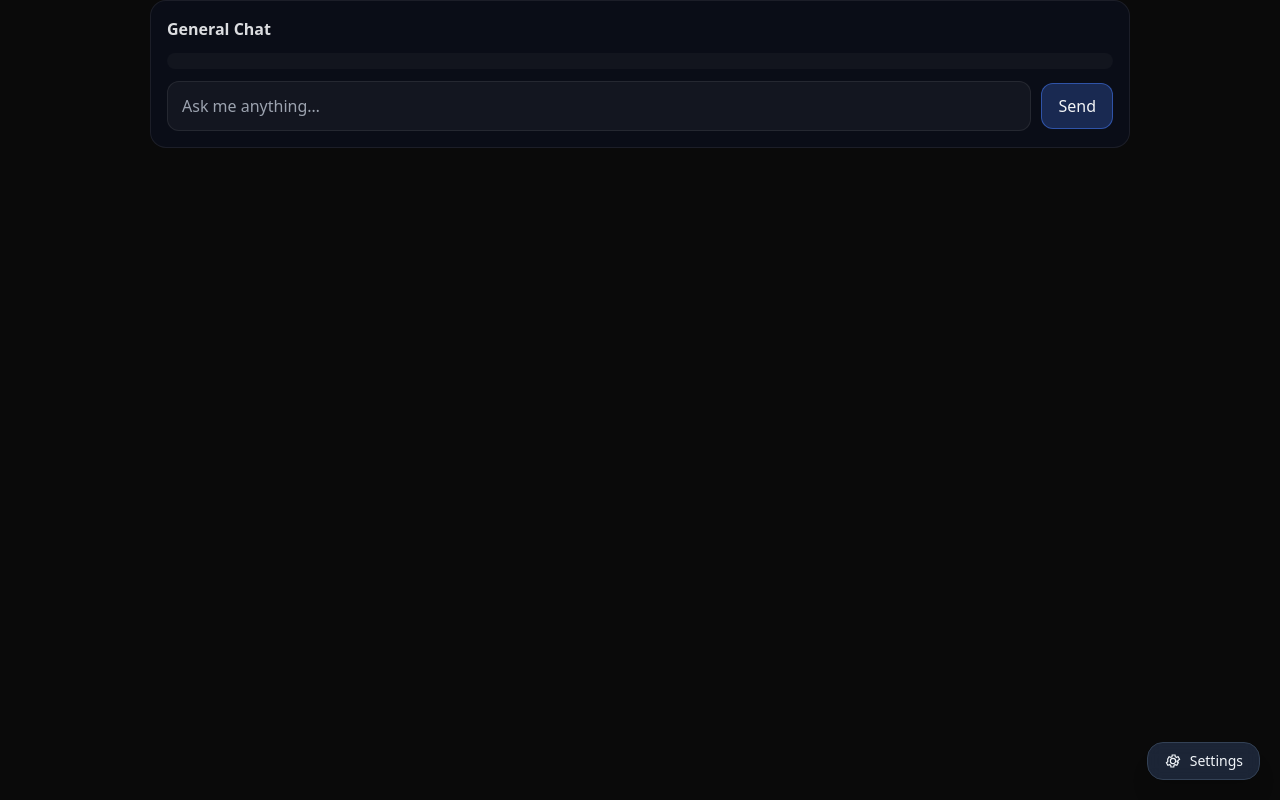
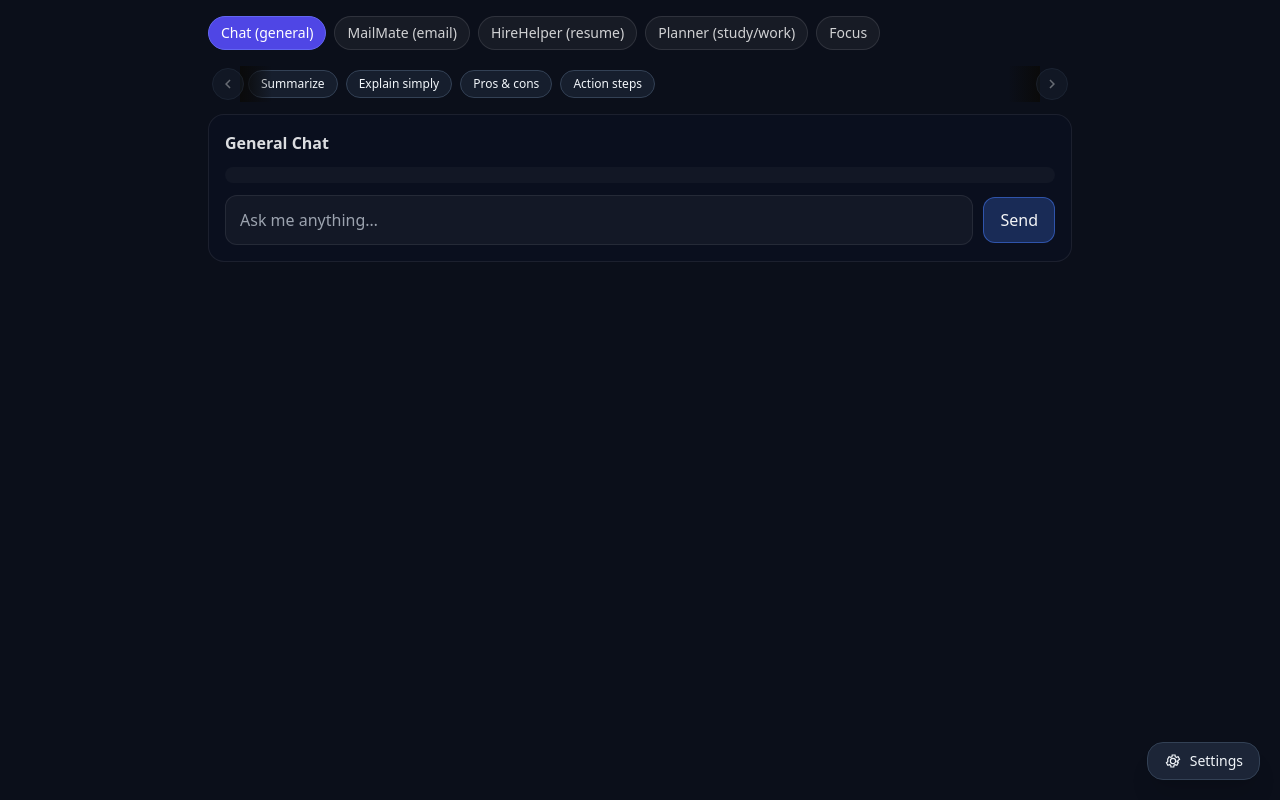
Before and after one commit to madevthevanthiran-maker/amplyai-chatbot, a Next.js app: page /chat in a window 1280 px wide. Built offline with nearby package versions, Linux system fonts and the light colour scheme.

Commit message:
Update chat.jsx

```diff
--- a/pages/chat.jsx
+++ b/pages/chat.jsx
@@ -1,181 +1,66 @@
-// components/ChatBox.jsx
-import { useEffect, useRef, useState } from "react";
-import { askGeneral } from "@/utils/chatClient";
+import { useRef, useState } from "react";
+import ChatBox from "@/components/ChatBox";
+import PresetBar from "@/components/PresetBar";
+import presets from "@/components/presets";
 
-export default function ChatBox({
-  storageKey = "pp.general",
-  placeholder = "Ask me anything…",
-  header = "General Chat",
-  system = "You are Progress Partner, a helpful, concise assistant. Answer plainly and helpfully.",
-}) {
-  const [messages, setMessages] = useState([
-    { role: "system", content: system },
-  ]);
-  const [input, setInput] = useState("");
-  const [loading, setLoading] = useState(false);
-  const scrollerRef = useRef(null);
-
-  useEffect(() => {
-    try {
-      const saved = localStorage.getItem(storageKey);
-      if (saved) {
-        const parsed = JSON.parse(saved);
-        if (Array.isArray(parsed) && parsed.length) setMessages(parsed);
-      }
-    } catch {}
-  }, [storageKey]);
-
-  useEffect(() => {
-    try {
-      localStorage.setItem(storageKey, JSON.stringify(messages));
-    } catch {}
-  }, [messages, storageKey]);
-
-  useEffect(() => {
-    if (scrollerRef.current) {
-      scrollerRef.current.scrollTop = scrollerRef.current.scrollHeight;
-    }
-  }, [messages, loading]);
-
-  async function send() {
-    const content = input.trim();
-    if (!content) return;
-    setInput("");
-
-    const userMsg = { role: "user", content };
-    const convo = messages.filter((m) => m.role !== "system");
-    const next = [...convo, userMsg];
-
-    setMessages((prev) => [...prev, userMsg]);
-    setLoading(true);
-    try {
-      const reply = await askGeneral(next, system);
-      setMessages((prev) => [...prev, { role: "assistant", content: reply }]);
-    } catch (e) {
-      setMessages((prev) => [
-        ...prev,
-        { role: "assistant", content: `Sorry — ${e.message}` },
-      ]);
-    } finally {
-      setLoading(false);
-    }
-  }
-
-  function onKeyDown(e) {
-    if (e.key === "Enter" && !e.shiftKey) {
-      e.preventDefault();
-      send();
-    }
-  }
+/**
+ * Chat page (locked-in)
+ * - Renders ONE PresetBar and wires it to ChatBox via refCallback.
+ * - Uses your existing PresetBar API: { presets, onInsert, selectedMode }.
+ * - Switch modes to change the preset set (general/mailmate/hirehelper/planner/focus).
+ */
+export default function ChatPage() {
+  const [mode, setMode] = useState("general"); // "general" | "mailmate" | "hirehelper" | "planner" | "focus"
+  const sendRef = useRef(null); // ChatBox will give us a function to send text
 
   return (
-    <div className="pp-chat-wrap">
-      <div className="pp-chat-header">{header}</div>
-
-      <div className="pp-chat-scroller" ref={scrollerRef}>
-        {messages
-          .filter((m) => m.role !== "system")
-          .map((m, i) => (
-            <div key={i} className={`pp-msg ${m.role}`}>
-              <div className="pp-bubble">{m.content}</div>
-            </div>
-          ))}
-        {loading && (
-          <div className="pp-msg assistant">
-            <div className="pp-bubble">Thinking…</div>
-          </div>
-        )}
+    <div className="min-h-screen bg-[#0b0f1a]">
+      {/* Mode chips (reuse/replace with your existing tab header as you wish) */}
+      <div className="mx-auto max-w-4xl px-4 pt-4 pb-2 flex flex-wrap gap-2 text-sm">
+        {[
+          ["general", "Chat (general)"],
+          ["mailmate", "MailMate (email)"],
+          ["hirehelper", "HireHelper (resume)"],
+          ["planner", "Planner (study/work)"],
+          ["focus", "Focus"],
+        ].map(([value, label]) => {
+          const active = mode === value;
+          return (
+            <button
+              key={value}
+              onClick={() => setMode(value)}
+              className={`px-3 py-1.5 rounded-full border ${
+                active
+                  ? "bg-indigo-600 text-white border-indigo-500"
+                  : "bg-white/5 text-white/80 border-white/10 hover:bg-white/10"
+              }`}
+            >
+              {label}
+            </button>
+          );
+        })}
       </div>
 
-      <div className="pp-input-row">
-        <textarea
-          className="pp-input"
-          placeholder={placeholder}
-          value={input}
-          onChange={(e) => setInput(e.target.value)}
-          onKeyDown={onKeyDown}
-          rows={1}
+      {/* SINGLE preset bar at top — forwards clicks to ChatBox */}
+      <div className="mx-auto w-full max-w-4xl px-4">
+        <PresetBar
+          presets={presets[mode] || []}
+          selectedMode={mode}
+          onInsert={(text) => {
+            if (sendRef.current) sendRef.current(text);
+          }}
         />
-        <button className="pp-send" onClick={send} disabled={loading}>
-          Send
-        </button>
       </div>
 
-      <style jsx>{`
-        .pp-chat-wrap {
-          display: grid;
-          grid-template-rows: auto 1fr auto;
-          gap: 12px;
-          width: 100%;
-          max-width: 980px;
-          margin: 0 auto;
-          padding: 16px;
-          background: rgba(12, 18, 35, 0.55);
-          border: 1px solid rgba(255, 255, 255, 0.07);
-          border-radius: 16px;
-        }
-        .pp-chat-header {
-          font-weight: 600;
-          opacity: 0.9;
-        }
-        .pp-chat-scroller {
-          overflow: auto;
-          max-height: calc(70vh);
-          padding: 8px;
-          border-radius: 12px;
-          background: rgba(255, 255, 255, 0.03);
-        }
-        .pp-msg {
-          display: flex;
-          margin-bottom: 10px;
-        }
-        .pp-msg.user {
-          justify-content: flex-end;
-        }
-        .pp-msg.assistant {
-          justify-content: flex-start;
-        }
-        .pp-bubble {
-          padding: 10px 14px;
-          border-radius: 12px;
-          line-height: 1.45;
-          max-width: 88%;
-          white-space: pre-wrap;
-        }
-        .pp-msg.user .pp-bubble {
-          background: rgba(71, 127, 255, 0.2);
-          border: 1px solid rgba(71, 127, 255, 0.35);
-        }
-        .pp-msg.assistant .pp-bubble {
-          background: rgba(255, 255, 255, 0.04);
-          border: 1px solid rgba(255, 255, 255, 0.08);
-        }
-        .pp-input-row {
-          display: grid;
-          grid-template-columns: 1fr auto;
-          gap: 10px;
-          align-items: center;
-        }
-        .pp-input {
-          resize: none;
-          padding: 12px 14px;
-          border-radius: 12px;
-          border: 1px solid rgba(255, 255, 255, 0.08);
-          background: rgba(255, 255, 255, 0.04);
-          outline: none;
-        }
-        .pp-send {
-          padding: 10px 16px;
-          border-radius: 12px;
-          border: 1px solid rgba(71, 127, 255, 0.5);
-          background: rgba(71, 127, 255, 0.25);
-          cursor: pointer;
-        }
-        .pp-send:disabled {
-          opacity: 0.6;
-          cursor: not-allowed;
-        }
-      `}</style>
+      {/* ChatBox exposes its sender through refCallback */}
+      <div className="mx-auto max-w-4xl px-4 pt-3 pb-8">
+        <ChatBox
+          refCallback={(fn) => {
+            sendRef.current = fn; // programmatic sender
+          }}
+          header="General Chat"
+        />
+      </div>
     </div>
   );
 }
```
